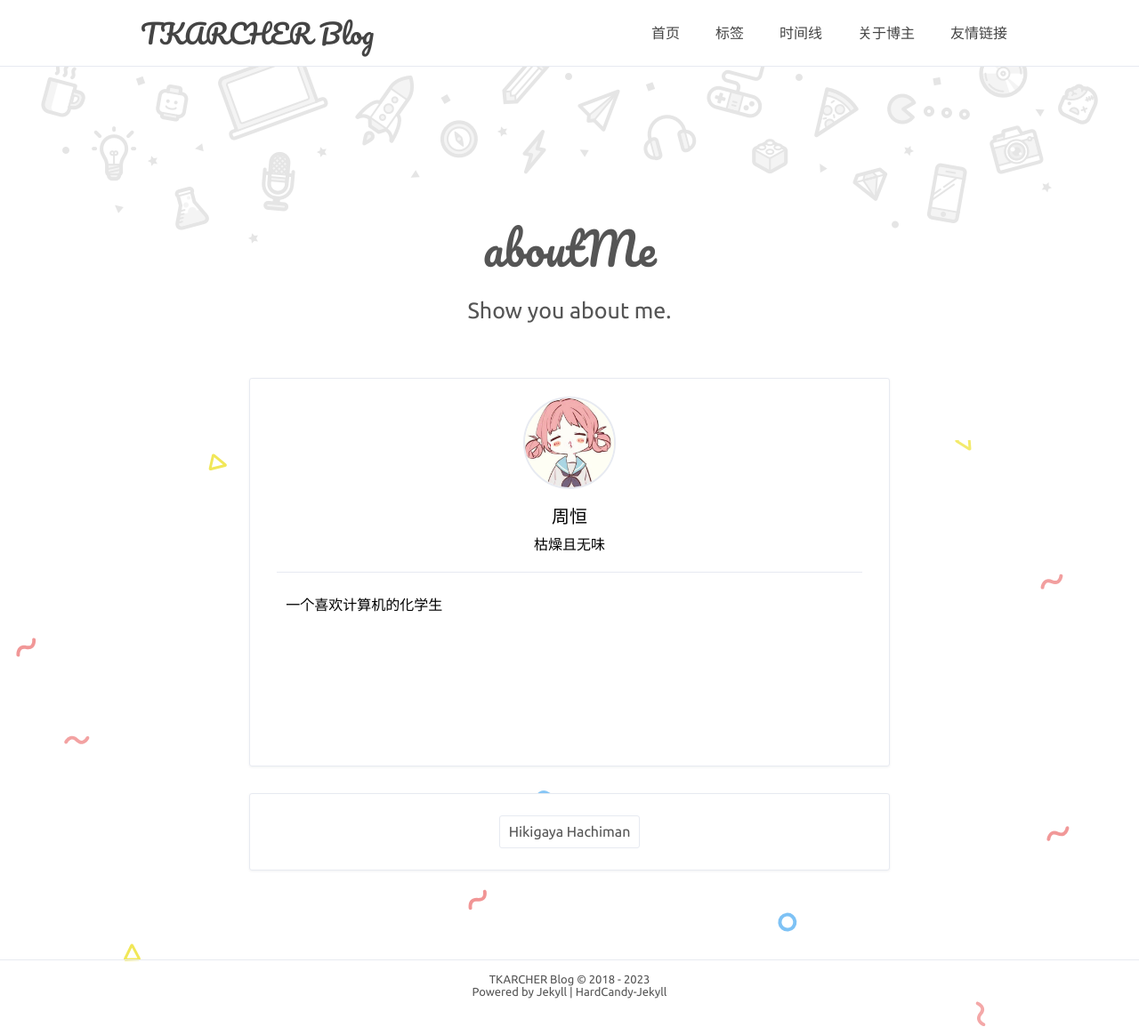
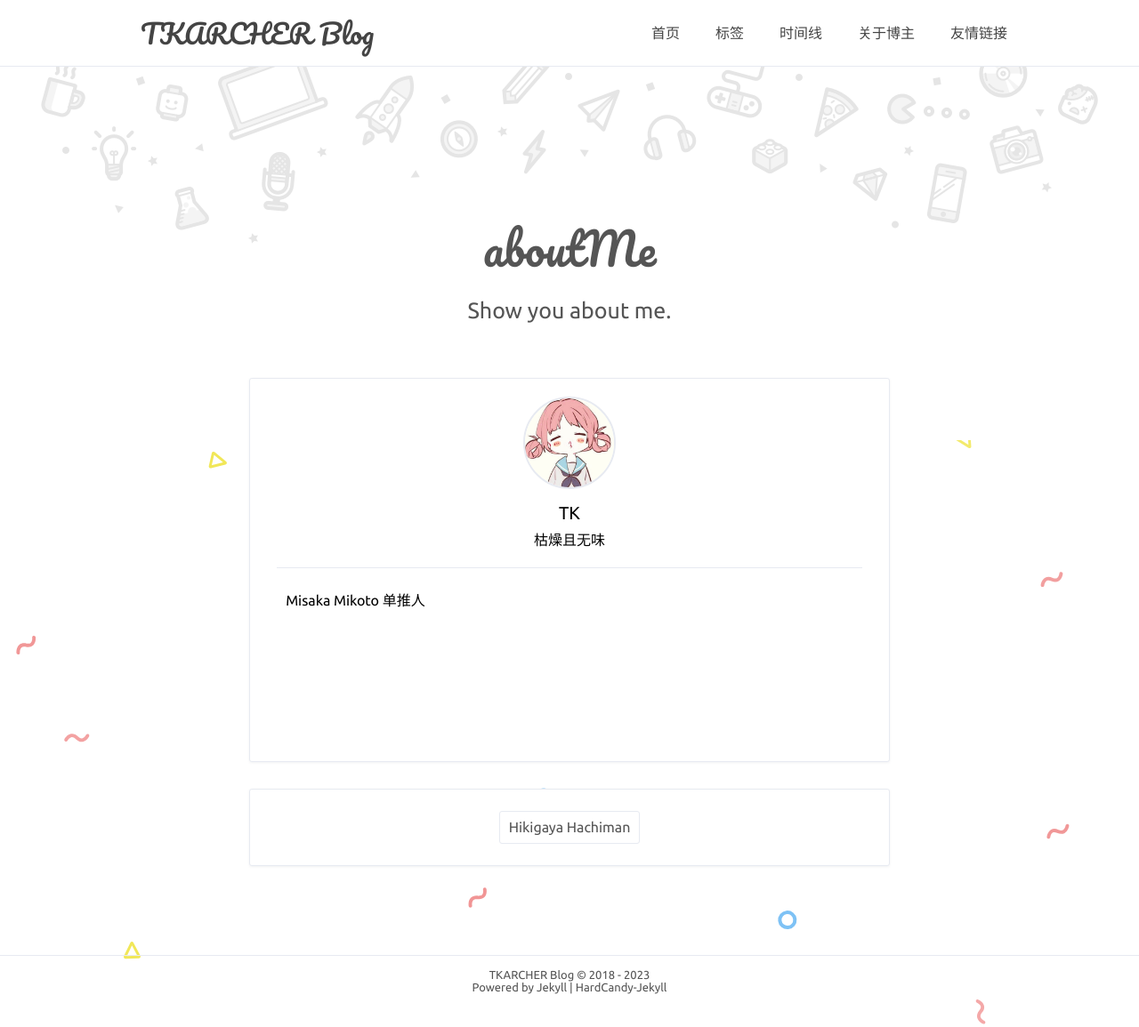
Before and after one commit to TKARCHER1108/TKARCHER1108.github.io, a Jekyll site: the page built from about.html, in a window 1280 px wide. Shown: the whole page at 89% size. Built offline with Jekyll 4.4.1, drawn with Linux system fonts in a browser that asks for light colours; comment, search, counter and statistics services are not loaded.

Commit message:
Update _config.yml

```diff
--- a/_config.yml
+++ b/_config.yml
@@ -14,12 +14,12 @@ nav: # 最佳体验 六个标签 且最好每个标签不超过4中文字
 
 # 博主
 author: true
-name: '周恒'
+name: 'TK'
 NickName: 'TKARCHER'
 webtitle: 'TKARCHER Blog'
 bio: '枯燥且无味'
 about: true
-aboutyou: '一个喜欢计算机的化学生'
+aboutyou: 'Misaka Mikoto 单推人'
 portraits: '/assets/profile.jpeg' # your portraits image file path
 
 # SNS
@@ -34,8 +34,8 @@ SNS-icon: #['Facebook', 'weibo', 'qq', 'github', 'Dribbble', 'Twitter', 'instagr
   instagram: 'TKARCHER'
   Twitter: 'zhouheng'
   Dribbble: ''
-  Facebook: '周恒'
-  Google: 'heng zhou'
+  Facebook: 'TK'
+  Google: 'TK'
   zhihu: 'TKARCHER'
   juejin: ''
   twitch: 'TKARCHER'
```
